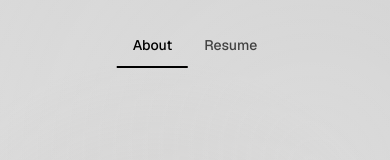
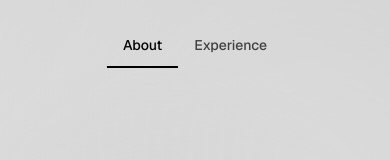
Before and after one commit to annnn-ie/about-me, a React (Vite) app: page / in a window 390 px wide. Shown: the top 160 px of the page. Built offline with nearby package versions, Linux system fonts and the light colour scheme; a web font is replaced by a local one.

Commit message:
Update tab wording and positioning
- Change tab label from 'Resume' to 'Experience' (App.jsx)
- Lower tabs on desktop from 1.5rem to 2.5rem (App.css)
- Keep mobile tab positioning unchanged at 1.5rem

```diff
--- a/src/App.css
+++ b/src/App.css
@@ -70,7 +70,7 @@
 
 .tab-container {
   position: fixed;
-  top: 1.5rem;
+  top: 2.5rem; /* Lowered tabs on desktop */
   left: 50%;
   transform: translateX(-50%);
   z-index: 20;
--- a/src/App.jsx
+++ b/src/App.jsx
@@ -17,7 +17,7 @@ function App() {
 
   const tabs = [
     { id: "about", label: "About" },
-    { id: "resume", label: "Resume" },
+    { id: "resume", label: "Experience" },
   ];
 
 
```
